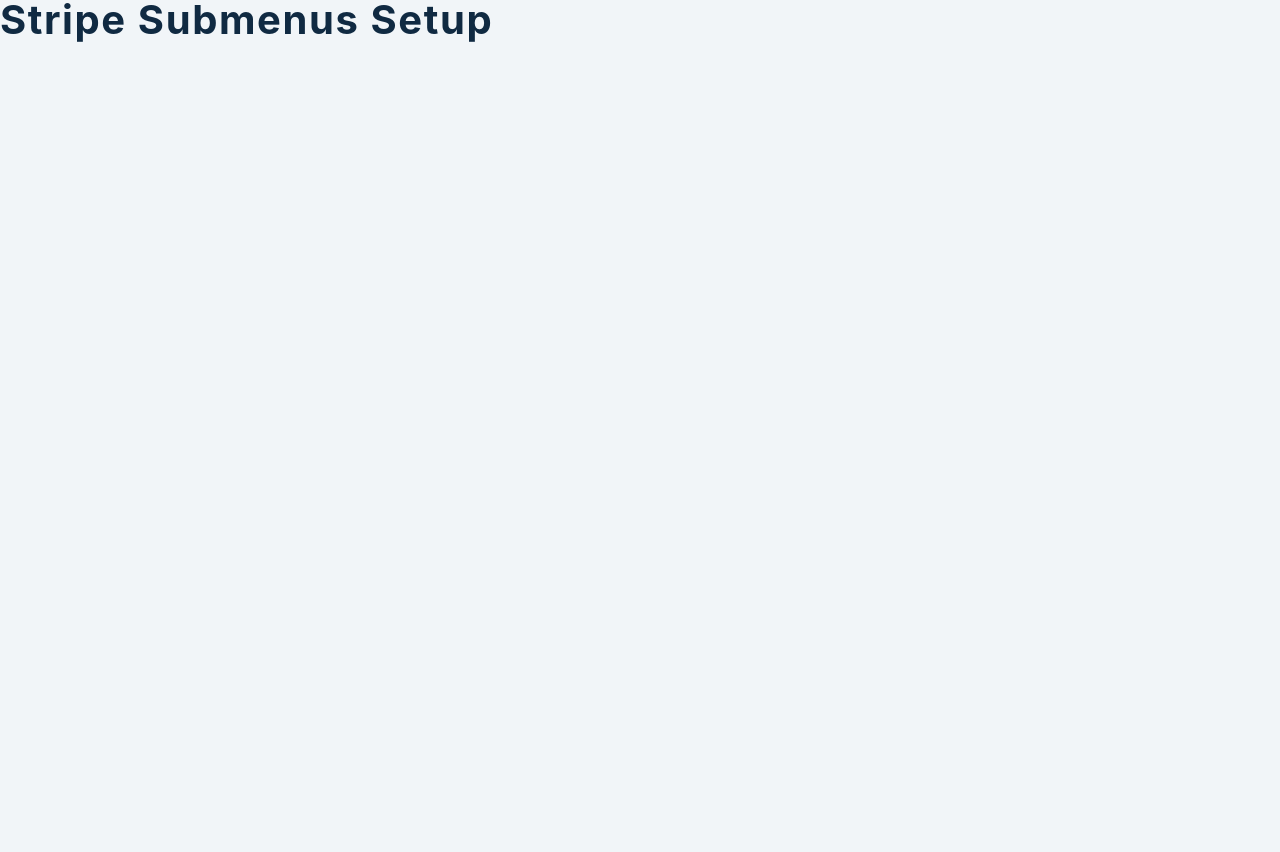
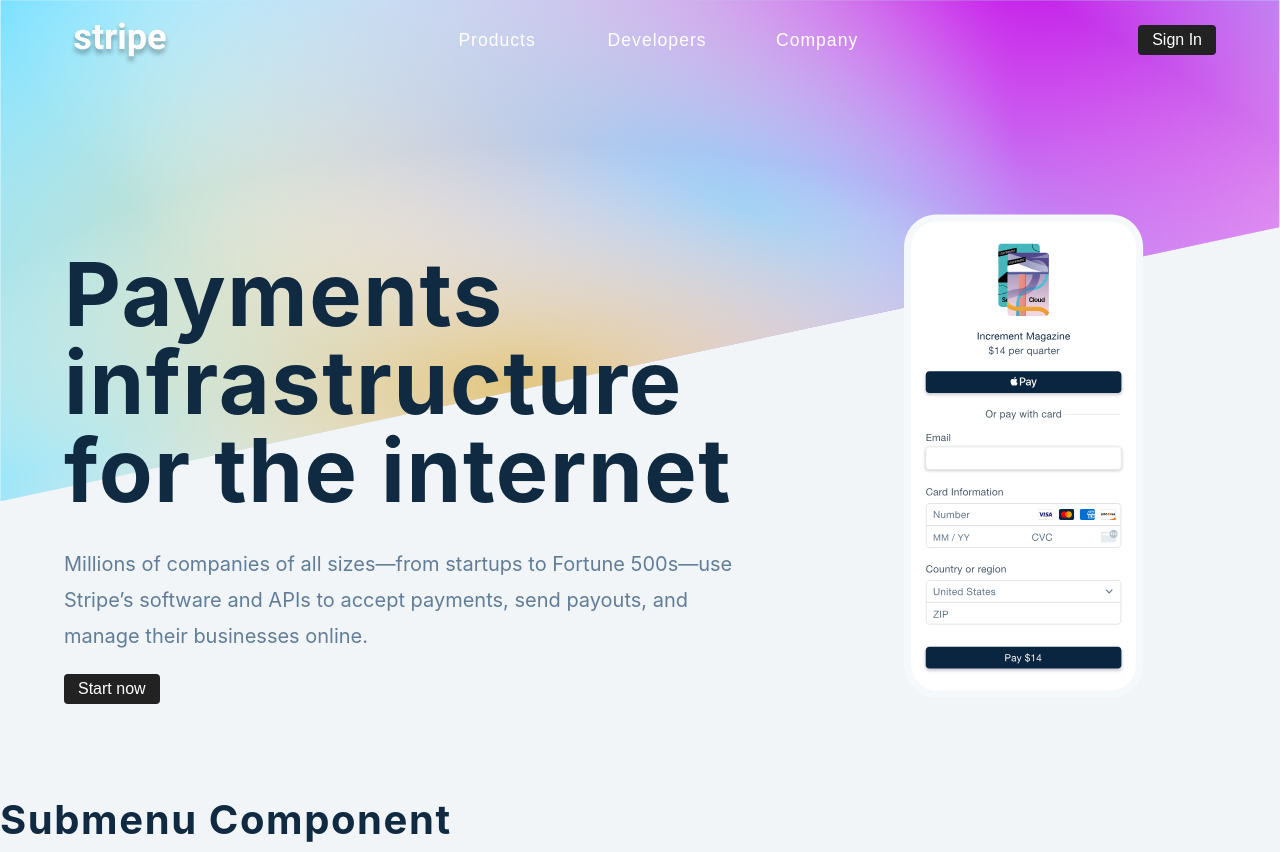
Before and after one commit to rebeca-august/stripe-menu, a React (Create React App) app: page / in a window 1280 px wide. Before the commit the page ends 800 px from the top, so only its background shows below. Built offline with nearby package versions, Linux system fonts and the light colour scheme.

Commit message:
WIP - finish App, Hero, Navbar, Sidebar components

```diff
--- a/src/App.js
+++ b/src/App.js
@@ -6,7 +6,10 @@
 function App() {
   return (
     <>
-      <h2>stripe submenus setup</h2>
+      <Navbar />
+      <Sidebar />
+      <Hero />
+      <Submenu />
     </>
   )
 }
--- a/src/Hero.js
+++ b/src/Hero.js
@@ -1,8 +1,28 @@
 import React from 'react'
 import phoneImg from './images/phone.svg'
+import { useGlobalContext } from './context'
 
 const Hero = () => {
-  return <h2>hero component</h2>
+  const { closeSubmenu } = useGlobalContext()
+
+  return (
+    <section className="hero">
+      <div className="hero-center">
+        <article className="hero-info">
+          <h1>Payments infrastructure for the internet</h1>
+          <p>
+            Millions of companies of all sizes—from startups to Fortune 500s—use
+            Stripe’s software and APIs to accept payments, send payouts, and
+            manage their businesses online.
+          </p>
+          <button className="btn">Start now</button>
+        </article>
+        <article className="hero-images">
+          <img src={phoneImg} className="phone-img" alt="phone" />
+        </article>
+      </div>
+    </section>
+  )
 }
 
 export default Hero
--- a/src/Navbar.js
+++ b/src/Navbar.js
@@ -1,9 +1,34 @@
 import React from 'react'
 import logo from './images/logo.svg'
 import { FaBars } from 'react-icons/fa'
+import { useGlobalContext } from './context'
 
 const Navbar = () => {
-  return <h2>navbar component</h2>
+  const { openSidebar, openSubmenu, closeSubmenu } = useGlobalContext()
+  return (
+    <nav className="nav">
+      <div className="nav-center">
+        <div className="nav-header">
+          <img src={logo} alt="stripe" className="nav-logo" />
+          <button className="btn toggle-btn" onClick={openSidebar}>
+            <FaBars />
+          </button>
+        </div>
+        <ul className="nav-links">
+          <li>
+            <button className="link-btn">products</button>
+          </li>
+          <li>
+            <button className="link-btn">developers</button>
+          </li>
+          <li>
+            <button className="link-btn">company</button>
+          </li>
+        </ul>
+        <button className="btn signin-btn">Sign In</button>
+      </div>
+    </nav>
+  )
 }
 
 export default Navbar
--- a/src/Sidebar.js
+++ b/src/Sidebar.js
@@ -1,9 +1,45 @@
 import React from 'react'
 import { FaTimes } from 'react-icons/fa'
 import sublinks from './data'
+import { useGlobalContext } from './context'
+import { findAllByLabelText } from '@testing-library/react'
 
 const Sidebar = () => {
-  return <h2>sidebar component</h2>
+  const { isSidebarOpen, closeSidebar } = useGlobalContext()
+  return (
+    <aside
+      className={`${
+        isSidebarOpen ? 'sidebar-wrapper show' : 'sidebar-wrapper'
+      }`}
+    >
+      <div className="sidebar">
+        <button className="close-btn" onClick={closeSidebar}>
+          <FaTimes />
+        </button>
+        <div className="sidebar-links">
+          {sublinks.map((item, index) => {
+            const { links, page } = item
+            return (
+              <article key={index}>
+                <h4>{page}</h4>
+                <div className="sidebar-sublinks">
+                  {links.map((link, index) => {
+                    const { label, icon, url } = link
+                    return (
+                      <a key={index} href={url}>
+                        {icon}
+                        {label}
+                      </a>
+                    )
+                  })}
+                </div>
+              </article>
+            )
+          })}
+        </div>
+      </div>
+    </aside>
+  )
 }
 
 export default Sidebar
```
